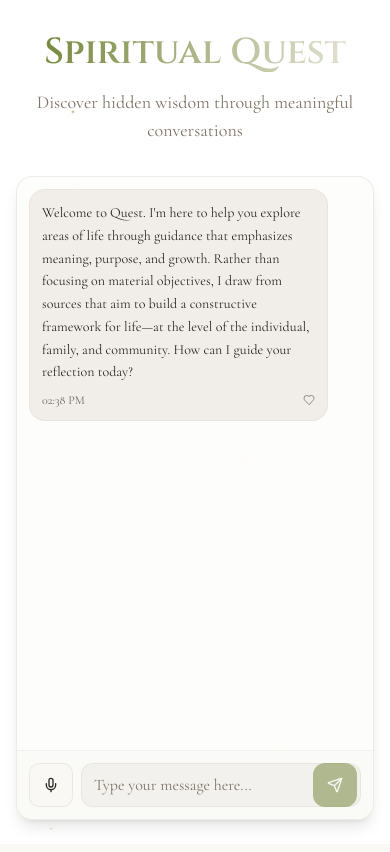
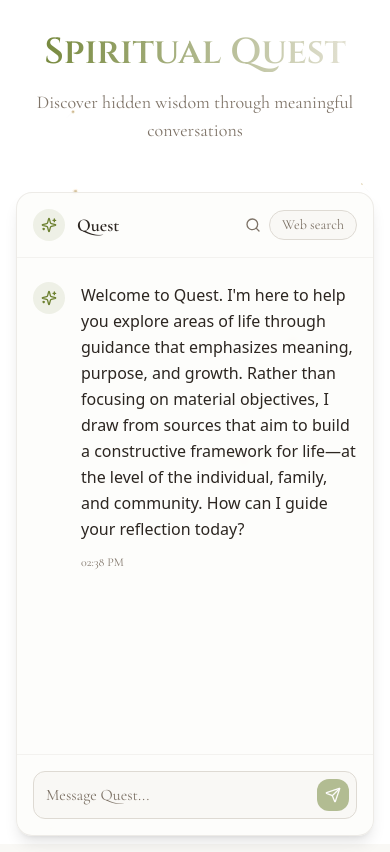
Before and after one commit to Yacinewhatchandcode/lovable-spirit-forge, a React (Vite) app: page / in a window 390 px wide. Built offline with nearby package versions, Linux system fonts and the light colour scheme; a web font is replaced by a local one.

Commit message:
Refactor UI to mimic ChatGPT
Implement UI changes to match ChatGPT's interface, including larger font sizes, removal of the heart and microphone icons, and a responsive box window layout. A web search toggle will also be added with planned citation rendering.

```diff
--- a/src/components/Chat.tsx
+++ b/src/components/Chat.tsx
@@ -3,7 +3,7 @@ import { Button } from '@/components/ui/button';
 import { Card } from '@/components/ui/card';
 import { Input } from '@/components/ui/input';
 import { ScrollArea } from '@/components/ui/scroll-area';
-import { Mic, Send, Sparkles, Heart } from 'lucide-react';
+import { Send, Sparkles, Search } from 'lucide-react';
 import { useToast } from '@/hooks/use-toast';
 import { supabase } from '@/integrations/supabase/client';
 interface Message {
@@ -63,7 +63,7 @@ export const Chat = () => {
   ]);
   const [inputValue, setInputValue] = useState('');
   const [isLoading, setIsLoading] = useState(false);
-  const [isListening, setIsListening] = useState(false);
+  const [webSearchEnabled, setWebSearchEnabled] = useState(false);
   const [usedHiddenWordIds, setUsedHiddenWordIds] = useState<string[]>([]);
   const scrollAreaRef = useRef<HTMLDivElement>(null);
   const { toast } = useToast();
@@ -158,60 +158,43 @@ export const Chat = () => {
     }
   };
 
-  const handleVoiceInput = () => {
-    if ('webkitSpeechRecognition' in window || 'SpeechRecognition' in window) {
-      setIsListening(true);
-      toast({
-        title: "Voice Recognition",
-        description: "Listening... Please speak your question.",
-      });
-
-      setTimeout(() => {
-        setIsListening(false);
-        setInputValue("How can I get help with this?");
-        toast({
-          title: "Voice Captured",
-          description: "Your question has been received.",
-        });
-      }, 3000);
-    } else {
-      toast({
-        title: "Voice Not Supported",
-        description: "Voice recognition is not available in your browser.",
-        variant: "destructive",
-      });
-    }
-  };
 
   return (
-    <Card className="bg-card/50 backdrop-blur-sm border border-border/50 shadow-lg flex flex-col flex-1 min-h-0 rounded-2xl">
-      {/* Compact Header - only show on larger screens */}
-      <div className="hidden sm:flex p-4 md:p-6 border-b border-border/30 bg-card/80 rounded-t-2xl">
+    <div className="flex flex-col h-full">
+      {/* Header with Web Search Toggle */}
+      <div className="flex items-center justify-between p-4 border-b border-border/30">
         <div className="flex items-center space-x-3">
-          <div className="w-10 h-10 md:w-12 md:h-12 rounded-full bg-primary/10 flex items-center justify-center">
-            <Sparkles className="w-5 h-5 md:w-6 md:h-6 text-primary" />
+          <div className="w-8 h-8 rounded-full bg-primary/10 flex items-center justify-center">
+            <Sparkles className="w-4 h-4 text-primary" />
           </div>
-          <div>
-            <h2 className="text-lg md:text-xl font-semibold text-foreground">
-              Quest
-            </h2>
-            <p className="text-xs md:text-sm text-muted-foreground">
-              Guidance for meaningful living
-            </p>
-          </div>
+          <h2 className="text-lg font-semibold text-foreground">Quest</h2>
+        </div>
+
+        <div className="flex items-center space-x-2">
+          <Search className="w-4 h-4 text-muted-foreground" />
+          <button
+            onClick={() => setWebSearchEnabled(!webSearchEnabled)}
+            className={`text-sm px-3 py-1 rounded-full border transition-colors ${
+              webSearchEnabled
+                ? 'bg-primary text-primary-foreground border-primary'
+                : 'bg-background text-muted-foreground border-border hover:bg-muted'
+            }`}
+          >
+            Web search
+          </button>
         </div>
       </div>
 
       {/* Messages */}
-      <ScrollArea ref={scrollAreaRef} className="flex-1 p-3 sm:p-4 md:p-6 min-h-0">
-        <div className="space-y-3 sm:space-y-4">
+      <ScrollArea ref={scrollAreaRef} className="flex-1 px-4 py-6">
+        <div className="max-w-4xl mx-auto space-y-6">
           {messages.length === 0 && (
-            <div className="flex items-center justify-center h-full min-h-[200px]">
-              <div className="text-center max-w-sm">
-                <div className="w-16 h-16 mx-auto mb-4 bg-primary/10 rounded-full flex items-center justify-center">
-                  <Sparkles className="text-primary text-2xl" />
+            <div className="flex items-center justify-center h-full min-h-[300px]">
+              <div className="text-center max-w-md">
+                <div className="w-12 h-12 mx-auto mb-4 bg-primary/10 rounded-full flex items-center justify-center">
+                  <Sparkles className="text-primary w-6 h-6" />
                 </div>
-                <p className="text-muted-foreground text-sm sm:text-base">
+                <p className="text-muted-foreground text-base">
                   Quest helps you explore life through guidance that emphasizes meaning, purpose, and growth. How can I guide your reflection today?
                 </p>
               </div>
@@ -219,38 +202,44 @@ export const Chat = () => {
           )}
 
           {messages.map((message) => (
-            <div key={message.id} className="space-y-4">
-              <div className={`flex ${message.isUser ? 'justify-end' : 'justify-start'}`}>
-                <div
-                  className={`max-w-[90%] sm:max-w-[85%] md:max-w-[75%] p-3 sm:p-4 rounded-2xl transition-all duration-200 ${
-                    message.isUser
-                      ? 'bg-primary text-primary-foreground'
-                      : 'bg-muted/80 text-foreground border border-border/50'
-                  }`}
-                >
-                  <p className="text-sm sm:text-base leading-relaxed whitespace-pre-wrap">
+            <div key={message.id} className="flex gap-4">
+              {!message.isUser && (
+                <div className="w-8 h-8 rounded-full bg-primary/10 flex items-center justify-center flex-shrink-0">
+                  <Sparkles className="w-4 h-4 text-primary" />
+                </div>
+              )}
+
+              <div className={`flex-1 ${message.isUser ? 'ml-12' : ''}`}>
+                <div className={`${message.isUser ? 'bg-muted/50 p-4 rounded-xl' : ''}`}>
+                  <p className="text-base leading-relaxed whitespace-pre-wrap font-sans">
                     {message.text}
                   </p>
 
-                  <div className="flex items-center justify-between mt-2">
-                    <span className="text-xs opacity-70">
+                  <div className="flex items-center justify-between mt-3">
+                    <span className="text-xs text-muted-foreground">
                       {message.timestamp.toLocaleTimeString([], { hour: '2-digit', minute: '2-digit' })}
                     </span>
-                    {!message.isUser && (
-                      <Heart className="w-3 h-3 opacity-50" />
-                    )}
                   </div>
                 </div>
               </div>
 
+              {message.isUser && (
+                <div className="w-8 h-8 rounded-full bg-primary text-primary-foreground flex items-center justify-center flex-shrink-0 text-sm font-medium">
+                  You
+                </div>
+              )}
             </div>
           ))}
 
           {isLoading && (
-            <div className="flex justify-start">
-              <div className="bg-muted/80 text-foreground p-3 sm:p-4 rounded-2xl border border-border/50">
-                <div className="flex space-x-2 items-center">
-                  <span className="text-sm mr-2">Thinking...</span>
+            <div className="flex gap-4">
+              <div className="w-8 h-8 rounded-full bg-primary/10 flex items-center justify-center flex-shrink-0">
+                <Sparkles className="w-4 h-4 text-primary" />
+              </div>
+
+              <div className="flex-1">
+                <div className="flex space-x-2 items-center py-2">
+                  <span className="text-base mr-2 font-sans">Thinking...</span>
                   <div className="w-2 h-2 bg-primary rounded-full animate-bounce"></div>
                   <div className="w-2 h-2 bg-primary rounded-full animate-bounce" style={{ animationDelay: '0.1s' }}></div>
                   <div className="w-2 h-2 bg-primary rounded-full animate-bounce" style={{ animationDelay: '0.2s' }}></div>
@@ -262,28 +251,15 @@ export const Chat = () => {
       </ScrollArea>
 
       {/* Input */}
-      <div className="p-3 sm:p-4 md:p-6 border-t border-border/30 bg-card/80 backdrop-blur-sm rounded-b-2xl">
-        <div className="flex gap-2 sm:gap-3">
-          {/* Voice button */}
-          <Button
-            onClick={handleVoiceInput}
-            variant="outline"
-            size="icon"
-            className={`shrink-0 h-11 w-11 sm:h-10 sm:w-10 mobile-touch-target border-border/50 hover:bg-accent transition-all duration-200 ${
-              isListening ? 'animate-pulse bg-accent' : ''
-            }`}
-          >
-            <Mic className="w-4 h-4" />
-          </Button>
-
-          {/* Input and send */}
-          <div className="flex-1 relative">
+      <div className="border-t border-border/30 p-4">
+        <div className="max-w-4xl mx-auto">
+          <div className="relative">
             <Input
               value={inputValue}
               onChange={(e) => setInputValue(e.target.value)}
               onKeyPress={handleKeyPress}
-              placeholder="Type your message here..."
-              className="w-full h-11 mobile-touch-target pr-12 rounded-xl bg-input border-border/50 text-foreground placeholder:text-muted-foreground focus:border-ring focus:ring-1 focus:ring-ring text-base android-text-size"
+              placeholder="Message Quest..."
+              className="w-full h-12 pr-12 rounded-xl bg-background border-border text-foreground placeholder:text-muted-foreground focus:border-ring focus:ring-1 focus:ring-ring text-base resize-none"
               autoComplete="off"
               autoCorrect="off"
               autoCapitalize="sentences"
@@ -294,13 +270,20 @@ export const Chat = () => {
               onClick={handleSendMessage}
               disabled={!inputValue.trim() || isLoading}
               size="icon"
-              className="absolute right-1 top-1/2 -translate-y-1/2 h-9 w-9 mobile-touch-target bg-primary text-primary-foreground hover:bg-primary/90 transition-all duration-200 rounded-lg"
+              className="absolute right-2 top-1/2 -translate-y-1/2 h-8 w-8 bg-primary text-primary-foreground hover:bg-primary/90 transition-all duration-200 rounded-lg"
             >
               <Send className="w-4 h-4" />
             </Button>
           </div>
+
+          {webSearchEnabled && (
+            <div className="mt-2 text-xs text-muted-foreground flex items-center gap-1">
+              <Search className="w-3 h-3" />
+              Web search enabled - responses will include current information
+            </div>
+          )}
         </div>
       </div>
-    </Card>
+    </div>
   );
 };
--- a/src/pages/Index.tsx
+++ b/src/pages/Index.tsx
@@ -17,8 +17,10 @@ const Index = () => {
       </div>
 
       {/* Main Chat Container */}
-      <div className="relative z-10 flex-1 container mx-auto px-4 pb-6 flex flex-col min-h-0">
-        <Chat />
+      <div className="relative z-10 flex-1 flex items-center justify-center p-4">
+        <div className="w-full max-w-4xl h-[calc(100vh-200px)] bg-card/50 backdrop-blur-sm border border-border/50 shadow-lg rounded-2xl overflow-hidden">
+          <Chat />
+        </div>
       </div>
     </div>
   );
```
